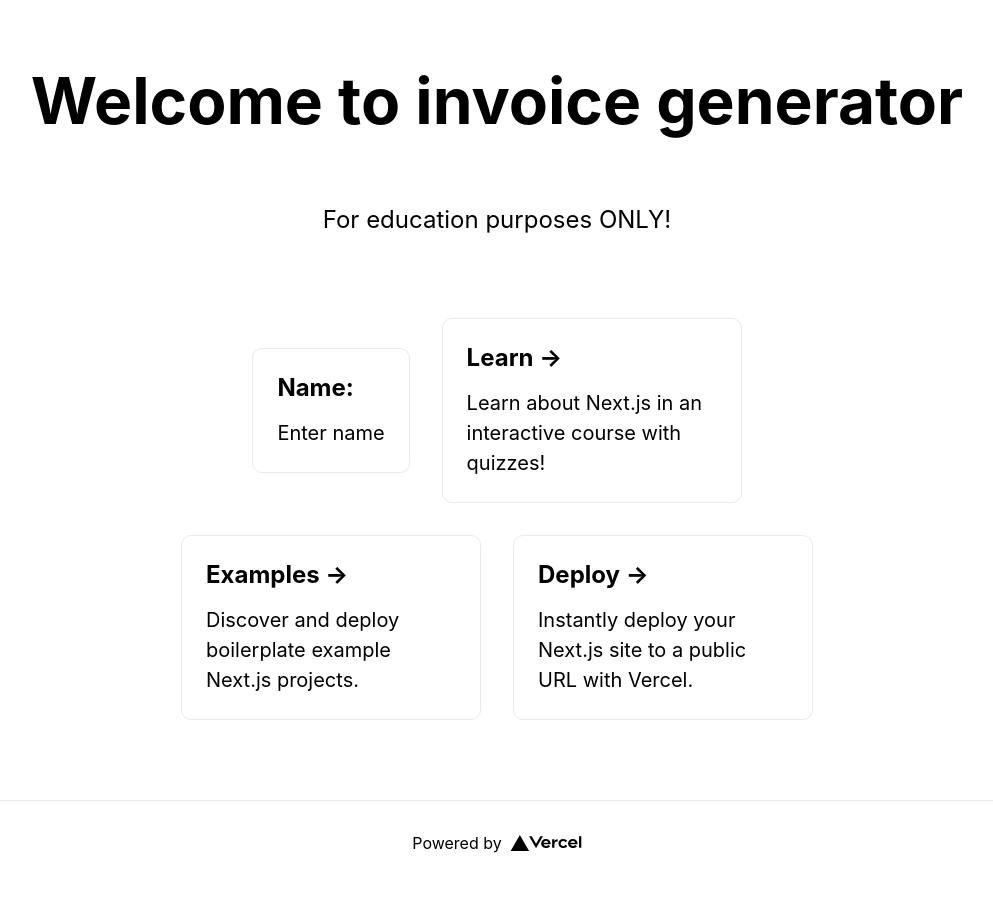
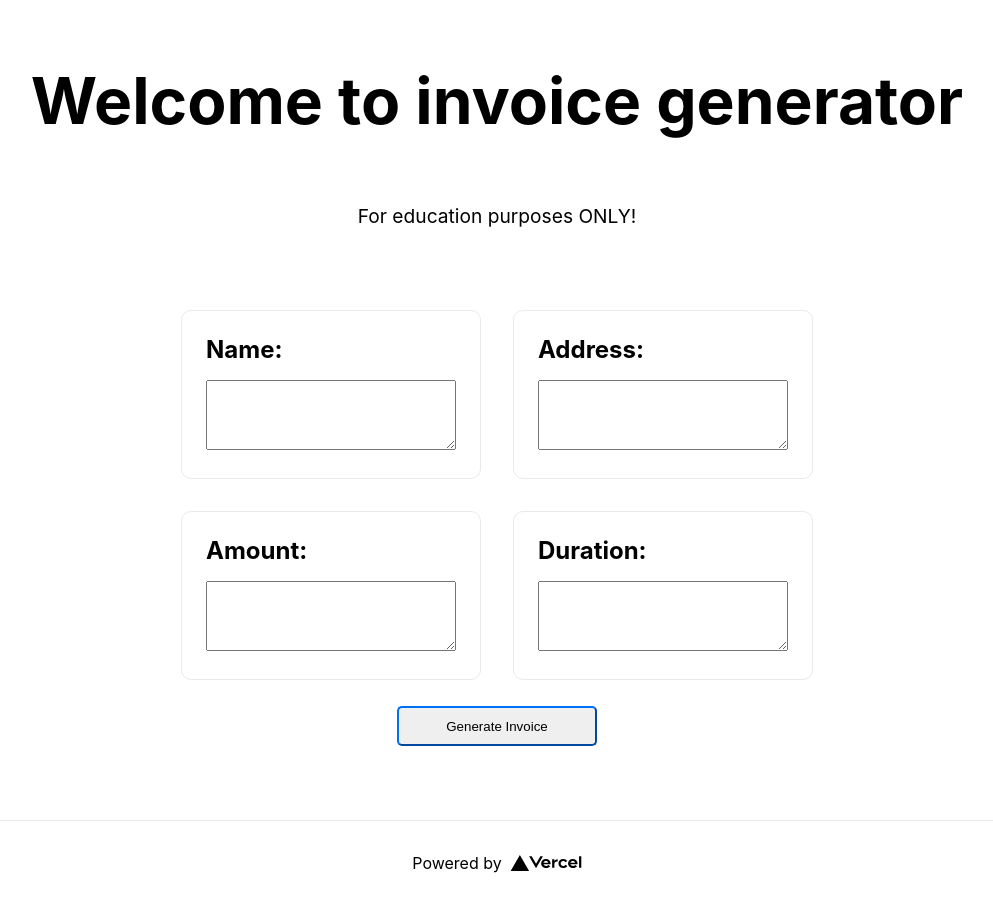
Before and after one commit to Jeevan-Kishore/invoice-generator, a Next.js app: page / in a window 1280 px wide. Shown: the whole page, without its empty margins (143-1136 px from the left). Built offline with nearby package versions, Linux system fonts and the light colour scheme.

Commit message:
feat(UX): Add basic UX

```diff
--- a/pages/index.js
+++ b/pages/index.js
@@ -1,8 +1,31 @@
+import React, { useState } from "react";
 import Head from 'next/head'
 import Image from 'next/image'
 import styles from '../styles/Home.module.css'
 
+const defaultUserData = {
+  name: "",
+  address: "",
+  amount: "",
+  duration: ""
+};
+
 export default function Home() {
+  const [userData, setUserData] = useState(defaultUserData);
+
+  const onChangeHandler = (e, target) => {
+    const value = e.target.value;
+    setUserData({...userData, ...{[target]: value}});
+  }
+
+  const onClickHandler = async () => {
+    const response = await fetch("/api/generate-invoice", {
+      method: 'POST',
+      body: JSON.stringify({})
+    });
+    console.log(" DEBUG: ", "--------------------------->", response);
+  };
+
   return (
     <div className={styles.container}>
       <Head>
@@ -21,34 +44,14 @@ export default function Home() {
         </p>
 
         <div className={styles.grid}>
-          <div className={styles.card}>
-            <h2>Name:</h2>
-            <p>Enter name</p>
-          </div>
-
-          <a href="https://nextjs.org/learn" className={styles.card}>
-            <h2>Learn &rarr;</h2>
-            <p>Learn about Next.js in an interactive course with quizzes!</p>
-          </a>
-
-          <a
-            href="https://github.com/vercel/next.js/tree/master/examples"
-            className={styles.card}
-          >
-            <h2>Examples &rarr;</h2>
-            <p>Discover and deploy boilerplate example Next.js projects.</p>
-          </a>
-
-          <a
-            href="https://vercel.com/new?utm_source=create-next-app&utm_medium=default-template&utm_campaign=create-next-app"
-            className={styles.card}
-          >
-            <h2>Deploy &rarr;</h2>
-            <p>
-              Instantly deploy your Next.js site to a public URL with Vercel.
-            </p>
-          </a>
+          {
+            Object.keys(defaultUserData).map(item => <div className={styles.card}>
+              <h2>{item}:</h2>
+              <textarea type="text" value={userData[item]} onChange={(e) => onChangeHandler(e, item)}/>
+            </div>)
+          }
         </div>
+        <button className={styles.generateButton} onClick={onClickHandler}>Generate Invoice</button>
       </main>
 
       <footer className={styles.footer}>
--- a/styles/Home.module.css
+++ b/styles/Home.module.css
@@ -53,7 +53,7 @@
 .description {
   margin: 4rem 0;
   line-height: 1.5;
-  font-size: 1.5rem;
+  font-size: 1.2rem;
 }
 
 .code {
@@ -73,6 +73,7 @@
   max-width: 800px;
 }
 
+
 .card {
   margin: 1rem;
   padding: 1.5rem;
@@ -82,7 +83,7 @@
   border: 1px solid #eaeaea;
   border-radius: 10px;
   transition: color 0.15s ease, border-color 0.15s ease;
-  max-width: 300px;
+  min-width: 300px;
 }
 
 .card:hover,
@@ -95,17 +96,32 @@
 .card h2 {
   margin: 0 0 1rem 0;
   font-size: 1.5rem;
+  text-transform: capitalize;
 }
 
 .card p {
   margin: 0;
-  font-size: 1.25rem;
+  font-size: 0.85rem;
   line-height: 1.5;
+}
+
+.card textarea {
+  min-height: 70px;
+  width: 100%;
 }
 
 .logo {
   height: 1em;
   margin-left: 0.5rem;
+}
+
+.generateButton {
+  cursor: pointer;
+  border-radius: 5px;
+  border-color: #0070f3;
+  min-width: 200px;
+  min-height: 40px;
+  margin: 10px 0;
 }
 
 @media (max-width: 600px) {
```
